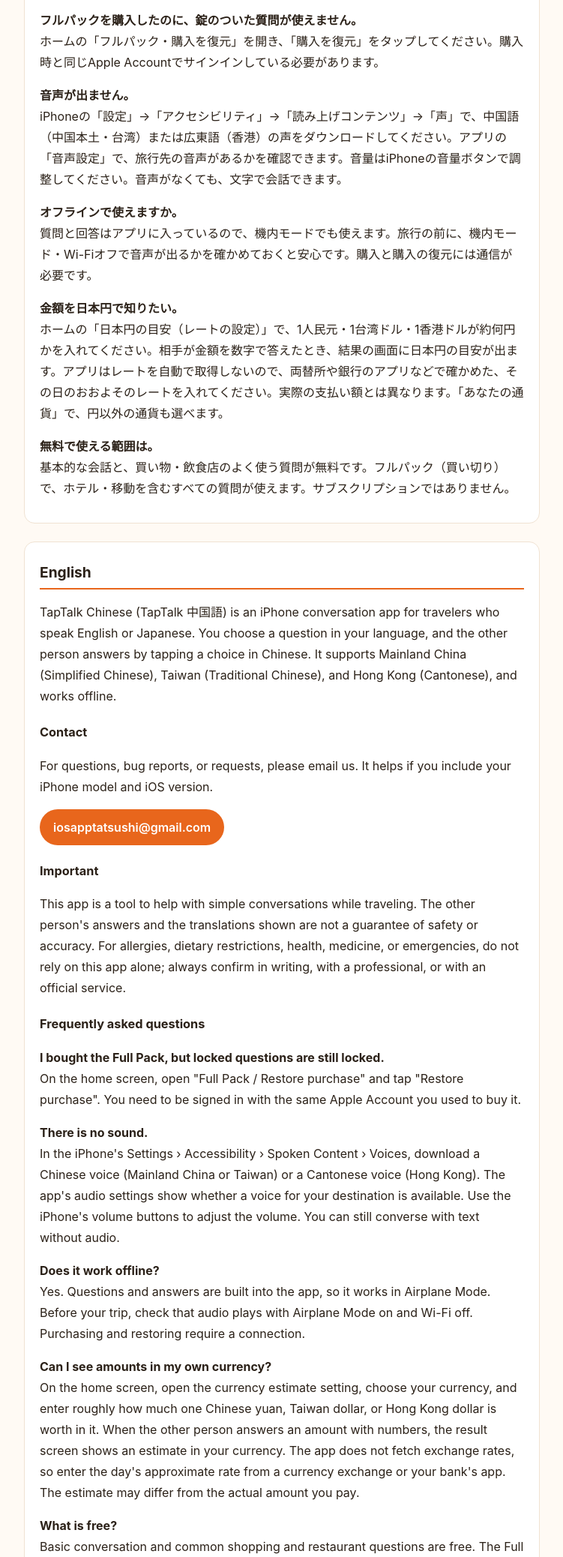
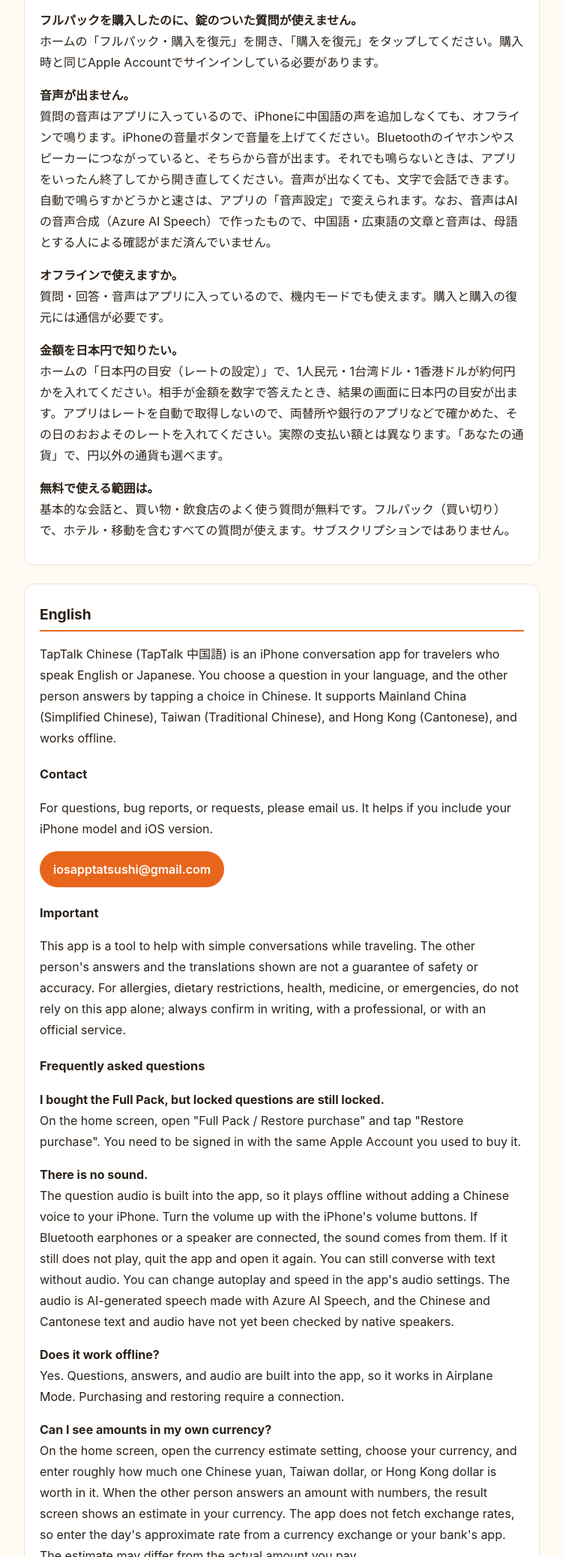
Before and after one commit to Tatsushi392/Tatsushi392.github.io, a plain HTML site: page taptalk/index.html in a window 1280 px wide. Shown: the part 792-2868 px from the top of the page at 75% size, without its empty margins (264-1015 px from the left). Drawn offline with Linux system fonts and the light colour scheme.

Commit message:
TapTalk 中国語: update audio FAQ for built-in AI audio
Co-Authored-By: Claude Opus 5.5 <noreply@anthropic.com>

```diff
--- a/taptalk/index.html
+++ b/taptalk/index.html
@@ -37,9 +37,9 @@
     <p><strong>フルパックを購入したのに、錠のついた質問が使えません。</strong><br>
     ホームの「フルパック・購入を復元」を開き、「購入を復元」をタップしてください。購入時と同じApple Accountでサインインしている必要があります。</p>
     <p><strong>音声が出ません。</strong><br>
-    iPhoneの「設定」→「アクセシビリティ」→「読み上げコンテンツ」→「声」で、中国語（中国本土・台湾）または広東語（香港）の声をダウンロードしてください。アプリの「音声設定」で、旅行先の音声があるかを確認できます。音量はiPhoneの音量ボタンで調整してください。音声がなくても、文字で会話できます。</p>
+    質問の音声はアプリに入っているので、iPhoneに中国語の声を追加しなくても、オフラインで鳴ります。iPhoneの音量ボタンで音量を上げてください。Bluetoothのイヤホンやスピーカーにつながっていると、そちらから音が出ます。それでも鳴らないときは、アプリをいったん終了してから開き直してください。音声が出なくても、文字で会話できます。自動で鳴らすかどうかと速さは、アプリの「音声設定」で変えられます。なお、音声はAIの音声合成（Azure AI Speech）で作ったもので、中国語・広東語の文章と音声は、母語とする人による確認がまだ済んでいません。</p>
     <p><strong>オフラインで使えますか。</strong><br>
-    質問と回答はアプリに入っているので、機内モードでも使えます。旅行の前に、機内モード・Wi-Fiオフで音声が出るかを確かめておくと安心です。購入と購入の復元には通信が必要です。</p>
+    質問・回答・音声はアプリに入っているので、機内モードでも使えます。購入と購入の復元には通信が必要です。</p>
     <p><strong>金額を日本円で知りたい。</strong><br>
     ホームの「日本円の目安（レートの設定）」で、1人民元・1台湾ドル・1香港ドルが約何円かを入れてください。相手が金額を数字で答えたとき、結果の画面に日本円の目安が出ます。アプリはレートを自動で取得しないので、両替所や銀行のアプリなどで確かめた、その日のおおよそのレートを入れてください。実際の支払い額とは異なります。「あなたの通貨」で、円以外の通貨も選べます。</p>
     <p><strong>無料で使える範囲は。</strong><br>
@@ -61,9 +61,9 @@
     <p><strong>I bought the Full Pack, but locked questions are still locked.</strong><br>
     On the home screen, open "Full Pack / Restore purchase" and tap "Restore purchase". You need to be signed in with the same Apple Account you used to buy it.</p>
     <p><strong>There is no sound.</strong><br>
-    In the iPhone's Settings › Accessibility › Spoken Content › Voices, download a Chinese voice (Mainland China or Taiwan) or a Cantonese voice (Hong Kong). The app's audio settings show whether a voice for your destination is available. Use the iPhone's volume buttons to adjust the volume. You can still converse with text without audio.</p>
+    The question audio is built into the app, so it plays offline without adding a Chinese voice to your iPhone. Turn the volume up with the iPhone's volume buttons. If Bluetooth earphones or a speaker are connected, the sound comes from them. If it still does not play, quit the app and open it again. You can still converse with text without audio. You can change autoplay and speed in the app's audio settings. The audio is AI-generated speech made with Azure AI Speech, and the Chinese and Cantonese text and audio have not yet been checked by native speakers.</p>
     <p><strong>Does it work offline?</strong><br>
-    Yes. Questions and answers are built into the app, so it works in Airplane Mode. Before your trip, check that audio plays with Airplane Mode on and Wi-Fi off. Purchasing and restoring require a connection.</p>
+    Yes. Questions, answers, and audio are built into the app, so it works in Airplane Mode. Purchasing and restoring require a connection.</p>
     <p><strong>Can I see amounts in my own currency?</strong><br>
     On the home screen, open the currency estimate setting, choose your currency, and enter roughly how much one Chinese yuan, Taiwan dollar, or Hong Kong dollar is worth in it. When the other person answers an amount with numbers, the result screen shows an estimate in your currency. The app does not fetch exchange rates, so enter the day's approximate rate from a currency exchange or your bank's app. The estimate may differ from the actual amount you pay.</p>
     <p><strong>What is free?</strong><br>
```
